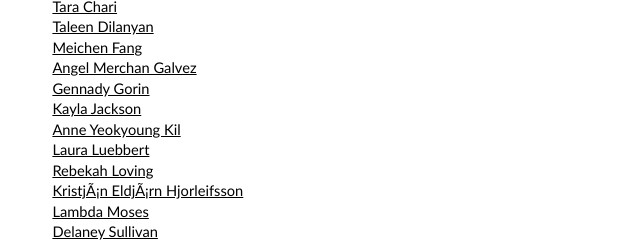
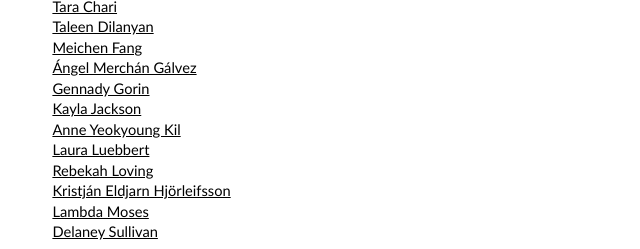
Before and after one commit to pachterlab/pachterlab.github.io, a plain HTML site: page group.html in a window 1280 px wide. Shown: the part 382-631 px from the top of the page, 112-752 px from the left. Drawn offline with Linux system fonts and the light colour scheme.

Commit message:
Fix accents

```diff
--- a/group.html
+++ b/group.html
@@ -55,13 +55,13 @@
                     <dd><a href="https://directory.caltech.edu/personnel/tchari">Tara Chari</a></dd>
                     <dd><a href="https://directory.caltech.edu/personnel/tdilanya">Taleen Dilanyan</a></dd>
 		    <dd><a href="https://directory.caltech.edu/personnel/mffang">Meichen Fang</a></dd>
-		    <dd><a href="https://directory.caltech.edu/personnel/agalvezm">Angel Merchan Galvez</a></dd>
+		    <dd><a href="https://directory.caltech.edu/personnel/agalvezm">&Aacute;ngel Merch&aacute;n G&aacute;lvez</a></dd>
                     <dd><a href="https://directory.caltech.edu/personnel/ggorin">Gennady Gorin</a></dd>
 		    <dd><a href="https://directory.caltech.edu/personnel/kaylajac">Kayla Jackson</a></dd>
 		    <dd><a href="https://directory.caltech.edu/personnel/ykil">Anne Yeokyoung Kil</a></dd>
 		    <dd><a href="https://directory.caltech.edu/personnel/lauralbt">Laura Luebbert</a></dd>
 		    <dd><a href="https://www.linkedin.com/in/bound-to-love/">Rebekah Loving</a></dd>
-                    <dd><a href="https://directory.caltech.edu/personnel/keldjarn">Kristján Eldjárn Hjorleifsson</a></dd>
+                    <dd><a href="https://directory.caltech.edu/personnel/keldjarn">Kristj&aacute;n Eldjarn Hj&ouml;rleifsson</a></dd>
                     <dd><a href="https://directory.caltech.edu/personnel/dlu2">Lambda Moses</a></dd>
 		    <dd><a href="https://directory.caltech.edu/personnel/dksulliv/">Delaney Sullivan</a></dd>
 
```
